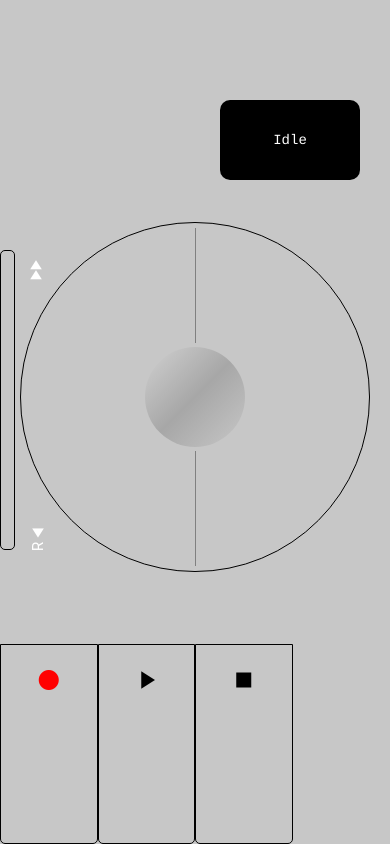
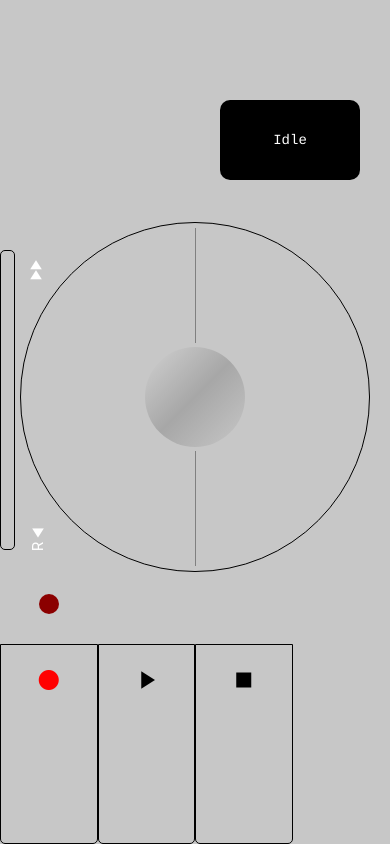
Before and after one commit to james-kaddissi/WavvyApp, a React Native app: screen / in a window 390 px wide. Built offline with nearby package versions, Linux system fonts and the light colour scheme.

Commit message:
Added recording light indicator

```diff
--- a/App.js
+++ b/App.js
@@ -172,7 +172,7 @@ const App = () => {
   useEffect(() => {
     let animationFrame;
     const updateRotation = () => {
-      currentVelocity.current += sliderValue * 0.05; // Adjust multiplier for sensitivity
+      currentVelocity.current += sliderValue * 0.055;
       rotation.setValue(currentVelocity.current * 360);
       animationFrame = requestAnimationFrame(updateRotation);
     };
@@ -239,6 +239,9 @@ const App = () => {
         <Text style={styles.screenText}>{status}</Text>
       </View>
       <View style={styles.buttonRow}>
+        <View style={styles.lightContainer}>
+          <View style={status === 'Recording...' ? styles.redLightOn : styles.redLightOff} />
+        </View>
         <TouchableOpacity style={styles.button} onPress={handleRecord}>
           <Icon name="fiber-manual-record" size={30} color="red" style={styles.icon} />
         </TouchableOpacity>
@@ -370,6 +373,31 @@ const styles = StyleSheet.create({
   icon: {
     marginTop: 10,
   },
+  lightContainer: {
+    position: 'absolute',
+    top: -50,
+    left: 49,
+    transform: [{ translateX: -10 }],
+    width: 20,
+    height: 20,
+  },
+  redLightOff: {
+    width: 20,
+    height: 20,
+    borderRadius: 10,
+    backgroundColor: '#8B0000',
+    shadowColor: 'transparent',
+  },
+  redLightOn: {
+    width: 20,
+    height: 20,
+    borderRadius: 10,
+    backgroundColor: 'red',
+    shadowColor: 'red',
+    shadowOffset: { width: 0, height: 0 },
+    shadowOpacity: 0.8,
+    shadowRadius: 6,
+  },
 });
 
 export default App;
```
